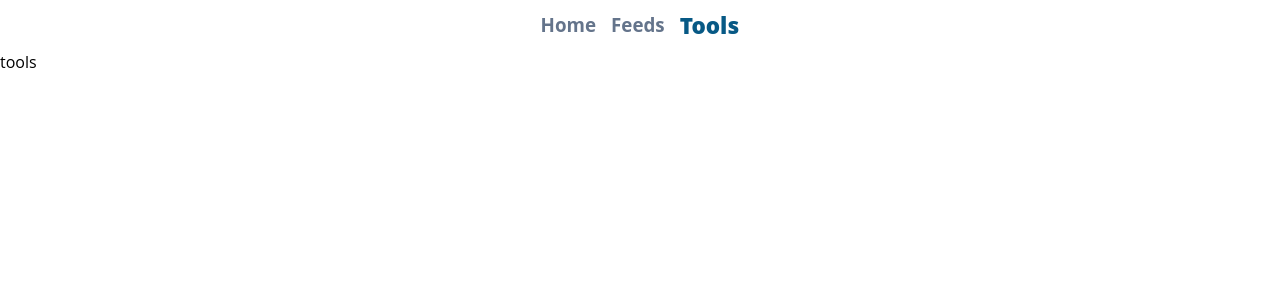
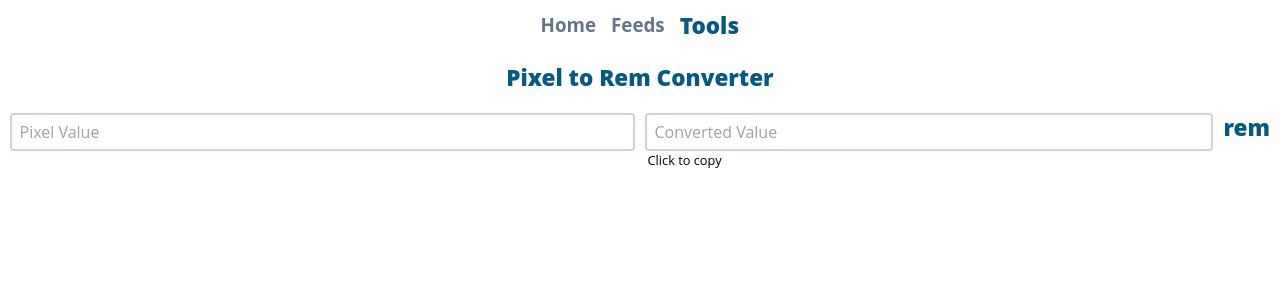
Before and after one commit to mattheri/tooling-kit, a Next.js app: page /tools in a window 1280 px wide. Shown: the top 300 px of the page. Built offline with nearby package versions, Linux system fonts and the light colour scheme.

Commit message:
Added pixel converter

```diff
--- a/app/tools/page.tsx
+++ b/app/tools/page.tsx
@@ -1,7 +1,8 @@
+import ConvertPixel from "../../components/convert-pixel/ConvertPixel";
 import type { StatelessComponent } from "../../types";
 
 const Page: StatelessComponent = () => {
-  return <div>tools</div>;
+  return <ConvertPixel />;
 };
 
 export default Page;
--- /dev/null
+++ b/components/convert-pixel/ConvertPixel.tsx
@@ -0,0 +1,82 @@
+"use client";
+
+import { useEffect, useState } from "react";
+import { useForm } from "react-hook-form";
+import { useCopyToClipboard } from "react-use";
+import usePixelConverter from "../../hooks/usePixelConverter";
+import Input from "../input/Input";
+
+const DEFAULT_TEXT = "Click to copy";
+const COPY_TEXT = "Copied!";
+
+const ConvertPixel = () => {
+  const [copyText, setCopyText] = useState(DEFAULT_TEXT);
+
+  const {
+    register,
+    handleSubmit,
+    formState: { isSubmitted },
+    getValues,
+  } = useForm();
+  const onSubmit = (data: any) => console.log(data);
+
+  const { convertedValue, to } = usePixelConverter(getValues().pixelValue, [
+    isSubmitted,
+  ]);
+
+  const [{ value }, copyToClipboard] = useCopyToClipboard();
+
+  useEffect(() => {
+    let timeout: NodeJS.Timeout;
+
+    if (value) {
+      timeout = setTimeout(() => {
+        setCopyText(DEFAULT_TEXT);
+      }, 3000);
+
+      setCopyText(COPY_TEXT);
+    }
+
+    return () => clearTimeout(timeout);
+  }, [value]);
+
+  return (
+    <section className="py-6">
+      <h3 className="text-4xl font-black mb-3 text-sky-800 w-fit text-center mx-auto">
+        Pixel to Rem Converter
+      </h3>
+      <form className="flex w-full gap-4 px-4 py-6">
+        <div className="flex flex-1">
+          <Input
+            type="number"
+            placeholder="Pixel Value"
+            {...register("pixelValue", {
+              required: true,
+              max: 9007199254740991,
+              min: 1,
+            })}
+            onBlur={handleSubmit(onSubmit)}
+          />
+        </div>
+        <div className="flex items-center flex-1 relative">
+          <Input
+            type="number"
+            placeholder="Converted Value"
+            value={
+              isNaN(convertedValue) || !convertedValue ? "" : convertedValue
+            }
+            readOnly
+            className="cursor-pointer"
+            onClick={() => copyToClipboard(`${convertedValue}${to}`)}
+          />
+          <small className="absolute -bottom-8 left-1">{copyText}</small>
+          <article className="pl-4 bg-white text-4xl font-black mb-3 text-sky-800 w-fit">
+            {to}
+          </article>
+        </div>
+      </form>
+    </section>
+  );
+};
+
+export default ConvertPixel;
--- a/components/favorites/Favorites.tsx
+++ b/components/favorites/Favorites.tsx
@@ -14,10 +14,7 @@ const Favorites = () => {
   return (
     <div className="max-w-xl">
       <When condition={feeds.length}>
-        <h2 className="w-full bg-white text-4xl font-black mb-3 text-sky-800">
-          Feeds
-        </h2>
-        <FeedsList>
+        <FeedsList title="Feeds">
           {feeds.map(({ feed }) => (
             <Feed key={feed?.id} {...feed!} />
           ))}
--- /dev/null
+++ b/components/input/Input.tsx
@@ -0,0 +1,22 @@
+import { InputHTMLAttributes, forwardRef, ForwardedRef } from "react";
+
+import cn from "classnames";
+
+interface Props extends InputHTMLAttributes<HTMLInputElement> {}
+
+const Input = forwardRef(
+  ({ className, ...props }: Props, ref: ForwardedRef<any>) => {
+    return (
+      <input
+        {...props}
+        className={cn(
+          "border-solid border-slate-300 border-2 rounded-md px-3 py-2 w-full focus:outline-4 focus:outline-sky-400",
+          className
+        )}
+        ref={ref}
+      />
+    );
+  }
+);
+
+export default Input;
--- /dev/null
+++ b/hooks/usePixelConverter.ts
@@ -0,0 +1,53 @@
+import { useMemo, useState, DependencyList, useEffect } from "react";
+import PixelConverter from "../tools/pixel-converter";
+
+type Unit = "em" | "rem";
+
+interface Props {
+  rootEm: string;
+  to: Unit;
+}
+
+interface ReturnType {
+  convertedValue: number;
+  to: string;
+}
+
+type PixelConverterHook = (
+  valueToConvert: string,
+  deps?: DependencyList,
+  props?: Props
+) => ReturnType;
+
+const DEFAULT_PROPS: Props = {
+  rootEm: "16px",
+  to: "rem",
+};
+
+const usePixelConverter: PixelConverterHook = (
+  valueToConvert,
+  deps,
+  props = DEFAULT_PROPS
+) => {
+  const { rootEm, to } = props;
+  const [convertedValue, setConvertedValue] = useState<number | null>(null);
+
+  const rootEmValue = parseFloat(rootEm);
+
+  const pixelConverter = useMemo(() => new PixelConverter(rootEmValue), []);
+
+  useEffect(() => {
+    const convertedValue = pixelConverter.pxToRem(
+      parseFloat(valueToConvert) || 0
+    );
+
+    setConvertedValue(convertedValue);
+  }, [deps || [], rootEmValue, to]);
+
+  return {
+    convertedValue: convertedValue ?? parseFloat(valueToConvert),
+    to,
+  };
+};
+
+export default usePixelConverter;
--- a/package.json
+++ b/package.json
@@ -22,7 +22,9 @@
     "qs": "^6.11.0",
     "react": "^18.2.0",
     "react-dom": "^18.2.0",
+    "react-hook-form": "^7.39.1",
     "react-if": "^4.1.4",
+    "react-use": "^17.4.0",
     "typescript": "4.8.4",
     "xml-js": "^1.6.11"
   },
--- /dev/null
+++ b/tools/pixel-converter.ts
@@ -0,0 +1,11 @@
+export default class PixelConverter {
+  divider: number;
+
+  constructor(rootEm: number = 16) {
+    this.divider = rootEm / 10;
+  }
+
+  pxToRem(px: number): number {
+    return px / this.divider;
+  }
+}
```
Also changed, not shown: 1 other file (tests, documents, lock files or other folders).
